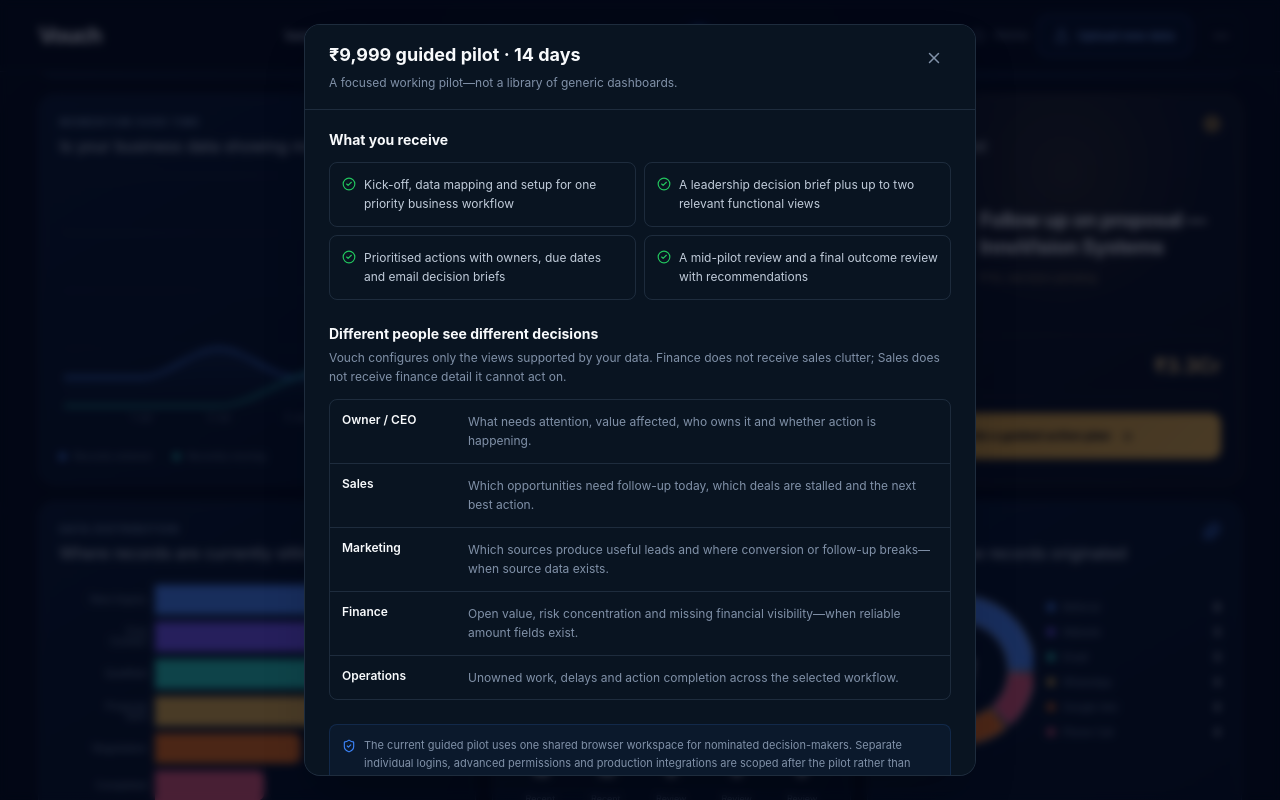
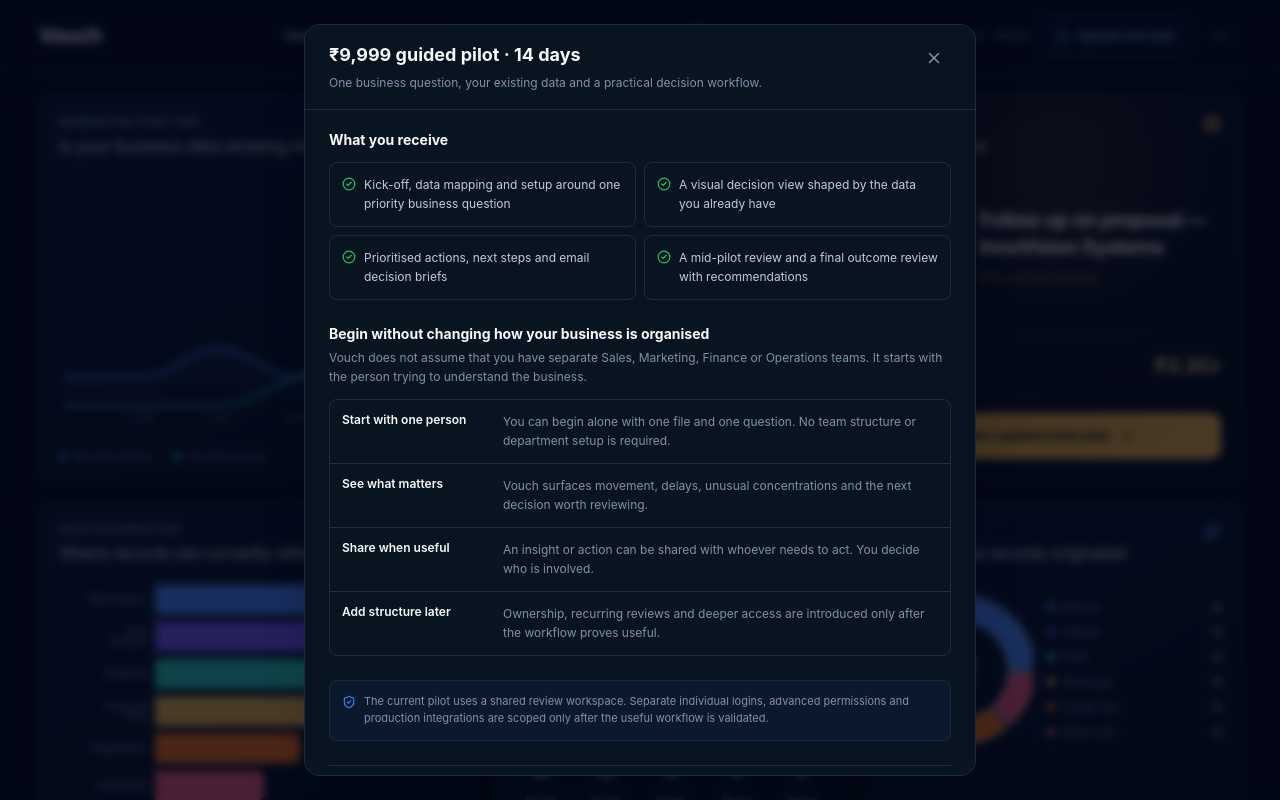
Before and after one commit to shivasricharan/vouchcc, a Next.js app: page / in a window 1280 px wide. Both pictures are taken after a click on the button "Turn this into a guided action plan". Built offline with nearby package versions, Linux system fonts and the light colour scheme.

Commit message:
Remove department assumptions from pilot explanation

```diff
--- a/components/dashboard/PilotDetailsModal.tsx
+++ b/components/dashboard/PilotDetailsModal.tsx
@@ -7,21 +7,20 @@
   onClose: () => void;
 }
 
-const TALK_URL = 'https://yourvouch.com/?from=pilot-details#discuss-results';
+const TALK_URL = 'https://yourvouch.com/?from=pilot-details#contact';
 
 const INCLUDED = [
-  'Kick-off, data mapping and setup for one priority business workflow',
-  'A leadership decision brief plus up to two relevant functional views',
-  'Prioritised actions with owners, due dates and email decision briefs',
+  'Kick-off, data mapping and setup around one priority business question',
+  'A visual decision view shaped by the data you already have',
+  'Prioritised actions, next steps and email decision briefs',
   'A mid-pilot review and a final outcome review with recommendations',
 ];
 
-const ROLE_VIEWS = [
-  { role: 'Owner / CEO', answer: 'What needs attention, value affected, who owns it and whether action is happening.' },
-  { role: 'Sales', answer: 'Which opportunities need follow-up today, which deals are stalled and the next best action.' },
-  { role: 'Marketing', answer: 'Which sources produce useful leads and where conversion or follow-up breaks—when source data exists.' },
-  { role: 'Finance', answer: 'Open value, risk concentration and missing financial visibility—when reliable amount fields exist.' },
-  { role: 'Operations', answer: 'Unowned work, delays and action completion across the selected workflow.' },
+const FLOW = [
+  { step: 'Start with one person', answer: 'You can begin alone with one file and one question. No team structure or department setup is required.' },
+  { step: 'See what matters', answer: 'Vouch surfaces movement, delays, unusual concentrations and the next decision worth reviewing.' },
+  { step: 'Share when useful', answer: 'An insight or action can be shared with whoever needs to act. You decide who is involved.' },
+  { step: 'Add structure later', answer: 'Ownership, recurring reviews and deeper access are introduced only after the workflow proves useful.' },
 ];
 
 export default function PilotDetailsModal({ onClose }: PilotDetailsModalProps) {
@@ -46,7 +45,7 @@
         <div className="sticky top-0 z-10 flex items-start justify-between gap-4 border-b border-th-border bg-th-surface px-5 py-4 sm:px-6">
           <div>
             <h2 id="pilot-details-title" className="text-lg font-bold text-th-heading">₹9,999 guided pilot · 14 days</h2>
-            <p className="mt-1 text-xs leading-relaxed text-th-muted">A focused working pilot—not a library of generic dashboards.</p>
+            <p className="mt-1 text-xs leading-relaxed text-th-muted">One business question, your existing data and a practical decision workflow.</p>
           </div>
           <button type="button" onClick={onClose} aria-label="Close pilot details" className="rounded-lg p-2 text-th-muted transition-colors hover:bg-th-hover hover:text-th-heading"><X size={18} /></button>
         </div>
@@ -64,12 +63,12 @@
           </section>
 
           <section>
-            <h3 className="text-sm font-bold text-th-heading">Different people see different decisions</h3>
-            <p className="mt-1 text-xs leading-relaxed text-th-muted">Vouch configures only the views supported by your data. Finance does not receive sales clutter; Sales does not receive finance detail it cannot act on.</p>
+            <h3 className="text-sm font-bold text-th-heading">Begin without changing how your business is organised</h3>
+            <p className="mt-1 text-xs leading-relaxed text-th-muted">Vouch does not assume that you have separate Sales, Marketing, Finance or Operations teams. It starts with the person trying to understand the business.</p>
             <div className="mt-3 divide-y divide-th-border overflow-hidden rounded-lg border border-th-border">
-              {ROLE_VIEWS.map(item => (
-                <div key={item.role} className="grid gap-1 p-3 sm:grid-cols-[110px_1fr] sm:gap-4">
-                  <div className="text-xs font-semibold text-th-heading">{item.role}</div>
+              {FLOW.map(item => (
+                <div key={item.step} className="grid gap-1 p-3 sm:grid-cols-[145px_1fr] sm:gap-4">
+                  <div className="text-xs font-semibold text-th-heading">{item.step}</div>
                   <div className="text-xs leading-relaxed text-th-muted">{item.answer}</div>
                 </div>
               ))}
@@ -78,11 +77,11 @@
 
           <div className="flex items-start gap-2 rounded-lg border border-blue-500/15 bg-blue-500/5 p-3 text-[11px] leading-relaxed text-th-muted">
             <ShieldCheck size={14} className="mt-0.5 shrink-0 text-blue-500" />
-            <span>The current guided pilot uses one shared browser workspace for nominated decision-makers. Separate individual logins, advanced permissions and production integrations are scoped after the pilot rather than silently included.</span>
+            <span>The current pilot uses a shared review workspace. Separate individual logins, advanced permissions and production integrations are scoped only after the useful workflow is validated.</span>
           </div>
 
           <div className="flex flex-col gap-3 border-t border-th-border pt-5 sm:flex-row sm:items-center sm:justify-between">
-            <p className="max-w-md text-xs leading-relaxed text-th-muted">The goal after 14 days: prove whether Vouch helped your team spot an important issue earlier and move a real decision forward.</p>
+            <p className="max-w-md text-xs leading-relaxed text-th-muted">The goal after 14 days: prove whether Vouch helped you notice an important issue earlier and move a real decision forward.</p>
             <a href={TALK_URL} target="_blank" rel="noopener noreferrer" className="inline-flex shrink-0 items-center justify-center gap-2 rounded-lg bg-blue-600 px-4 py-2.5 text-sm font-semibold text-white transition-colors hover:bg-blue-500">Discuss the pilot <ExternalLink size={13} /></a>
           </div>
         </div>
```
